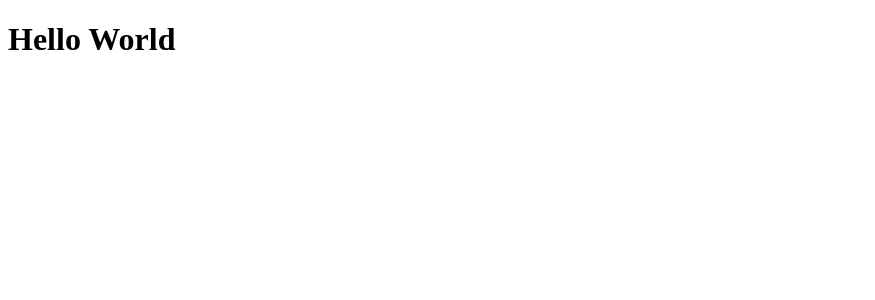
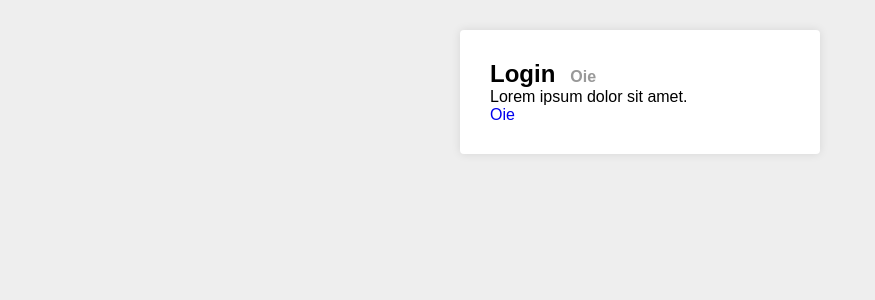
Before and after one commit to DaviRamosUC/escola-frontend, a React (Create React App) app: page / in a window 1280 px wide. Shown: the top 300 px of the page, without its empty margins (0-875 px from the left). Built offline with nearby package versions, Linux system fonts and the light colour scheme.

Commit message:
styled components js

```diff
--- a/package.json
+++ b/package.json
@@ -9,6 +9,7 @@
     "react": "^17.0.2",
     "react-dom": "^17.0.2",
     "react-scripts": "4.0.3",
+    "styled-components": "^5.3.0",
     "web-vitals": "^1.0.1"
   },
   "scripts": {
--- a/src/App.js
+++ b/src/App.js
@@ -1,5 +1,14 @@
+import Login from './pages/Login';
+
+import GlobalStyles from './styles/GlobalStyles';
+
 function App() {
-  return <h1>Hello World</h1>;
+  return (
+    <>
+      <Login />
+      <GlobalStyles />
+    </>
+  );
 }
 
 export default App;
--- /dev/null
+++ b/src/pages/Login/index.js
@@ -0,0 +1,19 @@
+import React from 'react';
+
+import { Container } from '../../styles/GlobalStyles';
+import { Title, Paragrafo } from './styled';
+
+export default function Login() {
+  return (
+    <>
+      <Container>
+        <Title isRed={false}>
+          Login
+          <small>Oie</small>
+        </Title>
+        <Paragrafo>Lorem ipsum dolor sit amet.</Paragrafo>
+        <a href="http://">Oie</a>
+      </Container>
+    </>
+  );
+}
--- /dev/null
+++ b/src/pages/Login/styled.js
@@ -0,0 +1,11 @@
+import styled from 'styled-components';
+
+export const Title = styled.h1`
+  small {
+    font-size: 12pt;
+    margin-left: 15px;
+    color: #999;
+  }
+`;
+
+export const Paragrafo = styled.p``;
--- /dev/null
+++ b/src/styles/GlobalStyles.js
@@ -0,0 +1,40 @@
+import styled, { createGlobalStyle } from 'styled-components';
+
+export default createGlobalStyle`
+  *{
+    margin: 0;
+    padding: 0;
+    outline: none;
+    box-sizing: border-box;
+  }
+
+  body {
+    font-family: sans-serif;
+    background: #eee;
+  }
+
+  html, body, #root {
+    height: 100%;
+  }
+
+  button {
+    cursor: pointer;
+  }
+
+  a {
+    text-decoration: none;
+  }
+
+  ul {
+    list-style-type: none;
+  }
+`;
+
+export const Container = styled.section`
+  max-width: 360px;
+  background: #fff;
+  margin: 30px auto;
+  padding: 30px;
+  border-radius: 4px;
+  box-shadow: 0 0 10px rgba(0, 0, 0, 0.1);
+`;
```
Also changed, not shown: .eslintrc.js, 1 other file (tests, documents, lock files or other folders).
